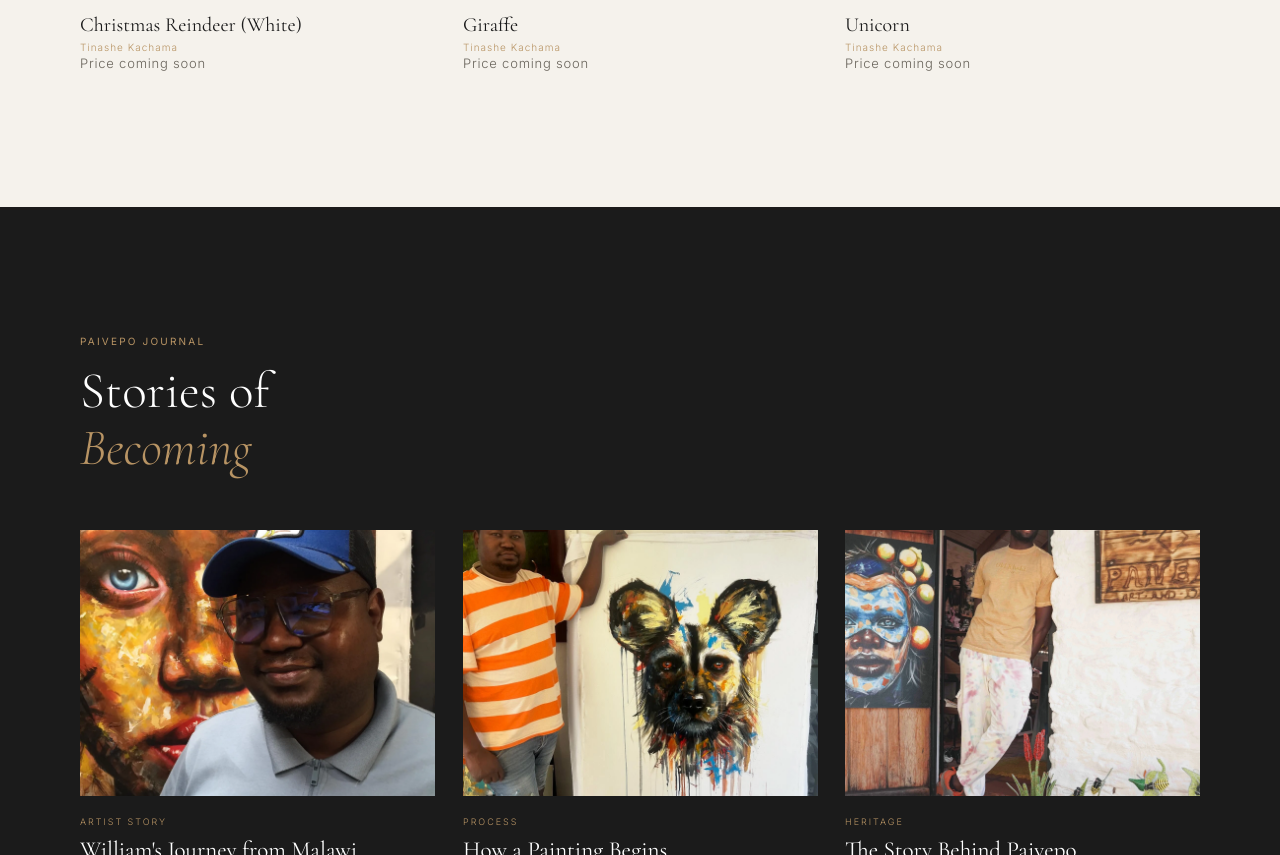
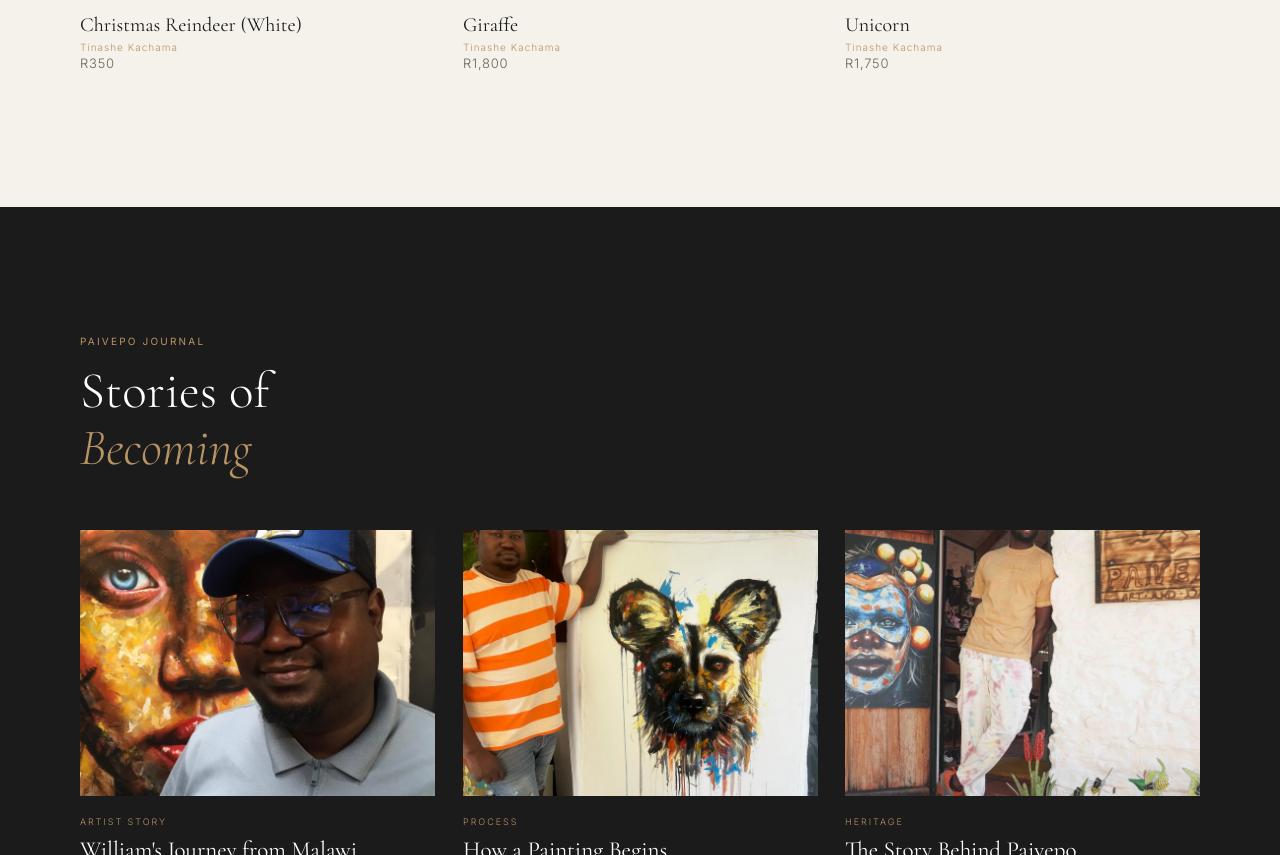
Before and after one commit to LandonCarterWindvogel/paivepo-art, a plain HTML site: page index.html in a window 1280 px wide. Shown: the part 6870-7725 px from the top of the page. Drawn offline with nearby package versions, Linux system fonts and the light colour scheme.

Commit message:
Update product prices and Shopify variant IDs in data.js

```diff
--- a/js/data.js
+++ b/js/data.js
@@ -6,7 +6,7 @@ export const products = [
     name: "Christmas Reindeer (White)",
     artist: "Tinashe Kachama",
     cat: "Wild",
-    price: null,
+    price: 350,
     sold: false,
     desc: "A handcrafted beaded white Christmas reindeer sculpture by Tinashe Kachama.",
     size: null,
@@ -16,14 +16,14 @@ export const products = [
     image: "images/christmas_reindeer_white.jpeg",
     imageWebp: "images/christmas_reindeer_white.jpeg",
     alt: "White beaded Christmas reindeer sculpture by Tinashe Kachama",
-    shopifyVariantId: null
+    shopifyVariantId: 68403221233853
   },
   {
     id: 102,
     name: "Giraffe",
     artist: "Tinashe Kachama",
     cat: "Wild",
-    price: null,
+    price: 1800,
     sold: false,
     desc: "A handcrafted beaded giraffe sculpture by Tinashe Kachama.",
     size: null,
@@ -33,14 +33,14 @@ export const products = [
     image: "images/giraffe.jpeg",
     imageWebp: "images/giraffe.jpeg",
     alt: "Beaded giraffe sculpture by Tinashe Kachama",
-    shopifyVariantId: null
+    shopifyVariantId: 68403221594301
   },
   {
     id: 103,
     name: "Unicorn",
     artist: "Tinashe Kachama",
     cat: "Wild",
-    price: null,
+    price: 1750,
     sold: false,
     desc: "A handcrafted beaded unicorn sculpture by Tinashe Kachama.",
     size: null,
@@ -50,14 +50,14 @@ export const products = [
     image: "images/unicorn.jpeg",
     imageWebp: "images/unicorn.jpeg",
     alt: "Beaded unicorn sculpture by Tinashe Kachama",
-    shopifyVariantId: null
+    shopifyVariantId: 68403221201085
   },
   {
     id: 104,
     name: "Wild Dog",
     artist: "Tinashe Kachama",
     cat: "Wild",
-    price: null,
+    price: 2800,
     sold: false,
     desc: "A handcrafted beaded wild dog sculpture by Tinashe Kachama.",
     size: null,
@@ -67,14 +67,14 @@ export const products = [
     image: "images/wild_dog.jpeg",
     imageWebp: "images/wild_dog.jpeg",
     alt: "Beaded wild dog sculpture by Tinashe Kachama",
-    shopifyVariantId: null
+    shopifyVariantId: 68403221070013
   },
   {
     id: 105,
     name: "Lion",
     artist: "Tinashe Kachama",
     cat: "Wild",
-    price: null,
+    price: 5350,
     sold: false,
     desc: "A handcrafted beaded lion sculpture by Tinashe Kachama.",
     size: null,
@@ -84,14 +84,14 @@ export const products = [
     image: "images/lion.jpeg",
     imageWebp: "images/lion.jpeg",
     alt: "Beaded lion sculpture by Tinashe Kachama",
-    shopifyVariantId: null
+    shopifyVariantId: 68403221561533
   },
   {
     id: 106,
     name: "Zebra",
     artist: "Tinashe Kachama",
     cat: "Wild",
-    price: null,
+    price: 2850,
     sold: false,
     desc: "A handcrafted beaded zebra sculpture by Tinashe Kachama.",
     size: null,
@@ -101,14 +101,14 @@ export const products = [
     image: "images/zebra.jpeg",
     imageWebp: "images/zebra.jpeg",
     alt: "Beaded zebra sculpture by Tinashe Kachama",
-    shopifyVariantId: null
+    shopifyVariantId: 68403221037245
   },
   {
     id: 107,
     name: "Tiger",
     artist: "Tinashe Kachama",
     cat: "Wild",
-    price: null,
+    price: 5670,
     sold: false,
     desc: "A handcrafted beaded tiger sculpture by Tinashe Kachama.",
     size: null,
@@ -118,14 +118,14 @@ export const products = [
     image: "images/tiger.jpeg",
     imageWebp: "images/tiger.jpeg",
     alt: "Beaded tiger sculpture by Tinashe Kachama",
-    shopifyVariantId: null
+    shopifyVariantId: 68403221528765
   },
   {
     id: 108,
     name: "Cow",
     artist: "Tinashe Kachama",
     cat: "Wild",
-    price: null,
+    price: 7500,
     sold: false,
     desc: "A handcrafted beaded cow sculpture by Tinashe Kachama.",
     size: null,
@@ -135,14 +135,14 @@ export const products = [
     image: "images/cow.jpeg",
     imageWebp: "images/cow.jpeg",
     alt: "Beaded cow sculpture by Tinashe Kachama",
-    shopifyVariantId: null
+    shopifyVariantId: 68403221659837
   },
   {
     id: 109,
     name: "Christmas Reindeer",
     artist: "Tinashe Kachama",
     cat: "Wild",
-    price: null,
+    price: 350,
     sold: false,
     desc: "A handcrafted beaded Christmas reindeer sculpture by Tinashe Kachama.",
     size: null,
@@ -152,7 +152,7 @@ export const products = [
     image: "images/christmas_reindeer.jpeg",
     imageWebp: "images/christmas_reindeer.jpeg",
     alt: "Beaded Christmas reindeer sculpture by Tinashe Kachama",
-    shopifyVariantId: null
+    shopifyVariantId: 68403221266621
   },
 ];
 
```
Also changed, not shown: index.html (+12 -19 lines).
